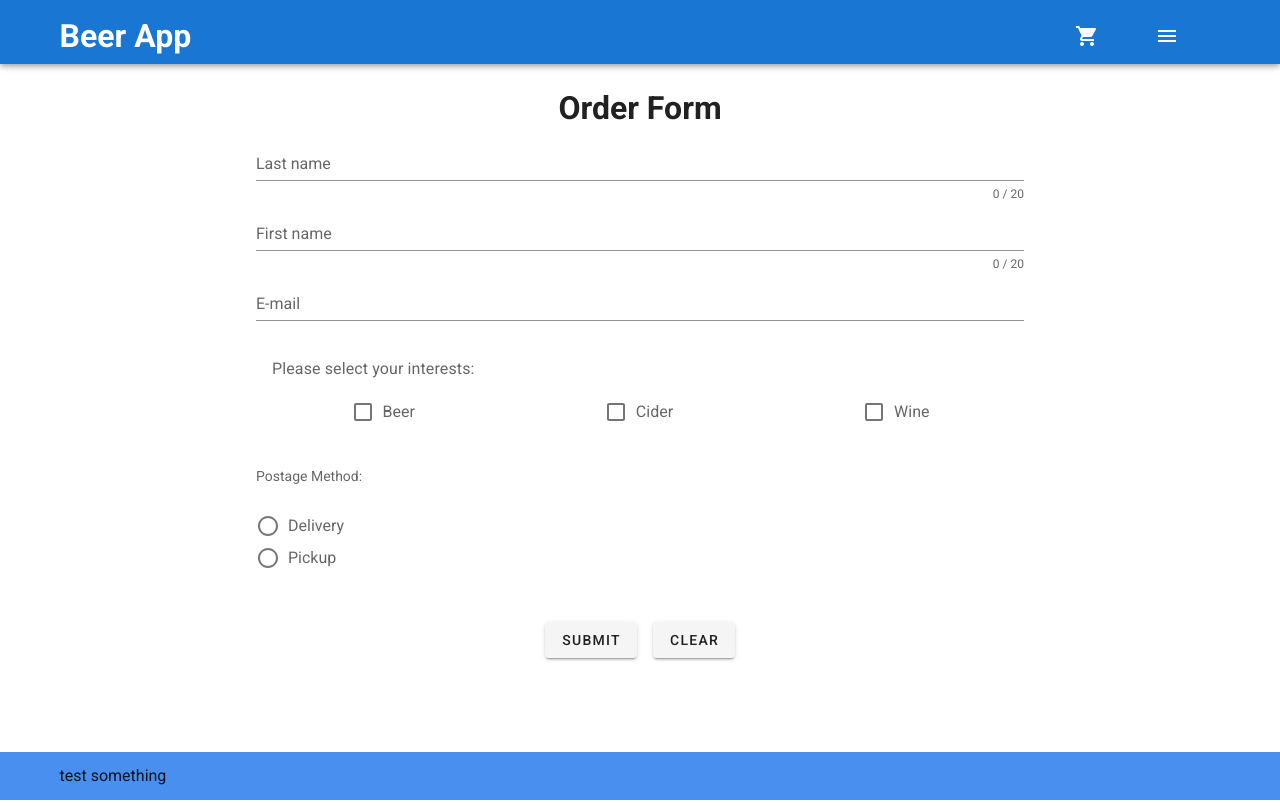
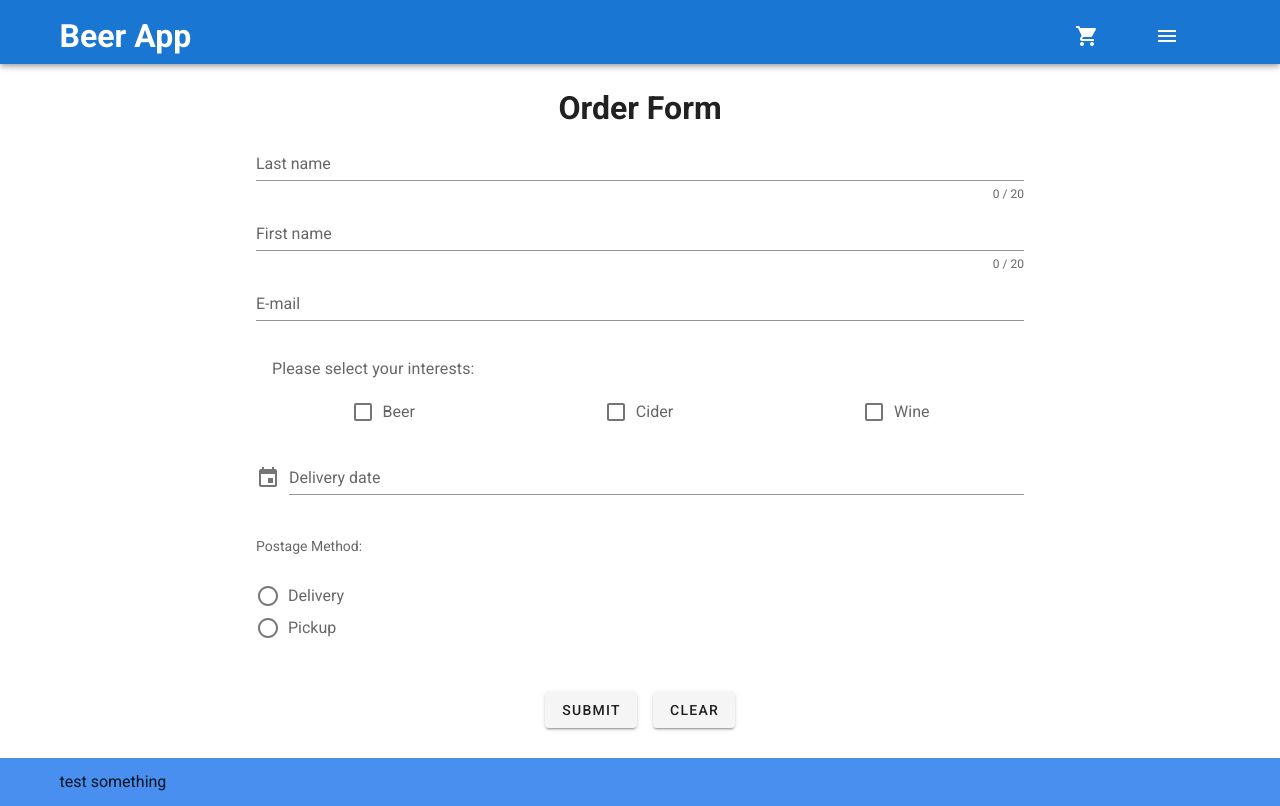
Before and after one commit to gramcl/BeerApp, a Vue app: page /order-form in a window 1280 px wide. Built offline with nearby package versions, Linux system fonts and the light colour scheme.

Commit message:
Initial form add.

```diff
--- a/src/views/OrderForm.vue
+++ b/src/views/OrderForm.vue
@@ -53,6 +53,45 @@
 
           </v-card>
 
+          <v-dialog
+          ref="dialog"
+          v-model="modal"
+          :return-value.sync="date"
+          persistent
+          width="290px"
+        >
+            <template v-slot:activator="{ on, attrs }">
+              <v-text-field
+                v-model="date"
+                label="Delivery date"
+                prepend-icon="mdi-calendar"
+                readonly
+                v-bind="attrs"
+                v-on="on"
+              ></v-text-field>
+            </template>
+            <v-date-picker
+              v-model="date"
+              scrollable
+            >
+              <v-spacer></v-spacer>
+              <v-btn
+                text
+                color="primary"
+                @click="modal = false"
+              >
+                Cancel
+              </v-btn>
+              <v-btn
+                text
+                color="primary"
+                @click="$refs.dialog.save(date)"
+              >
+                OK
+              </v-btn>
+            </v-date-picker>
+          </v-dialog>
+
           <v-radio-group
               class="delivery-method"
               v-model="method"
@@ -102,7 +141,9 @@ export default {
     lastname: '',
     nameRules: [],
     email: '',
-    emailRules: []
+    emailRules: [],
+    date: '',
+    modal: false
 
   }),
   methods: {
```
